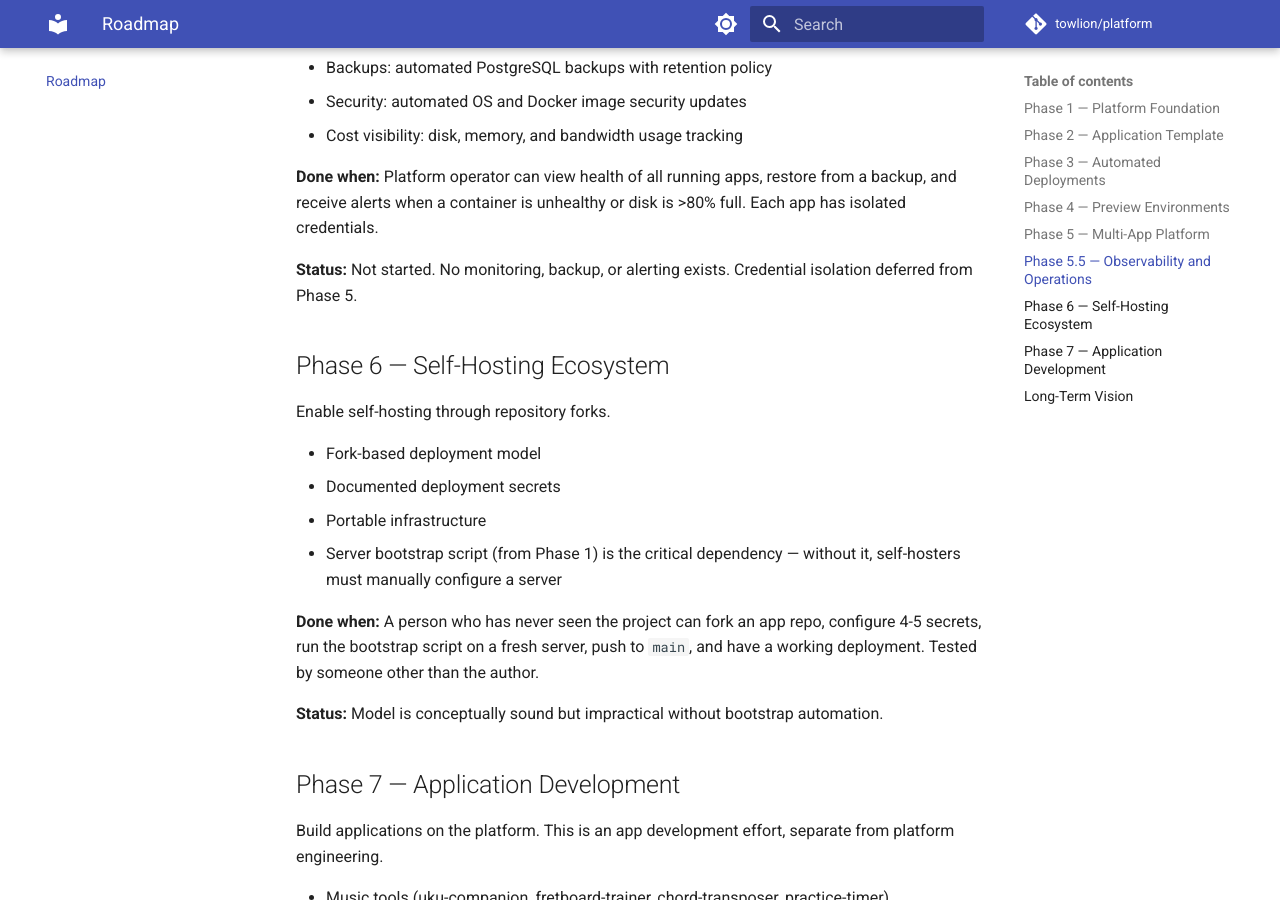
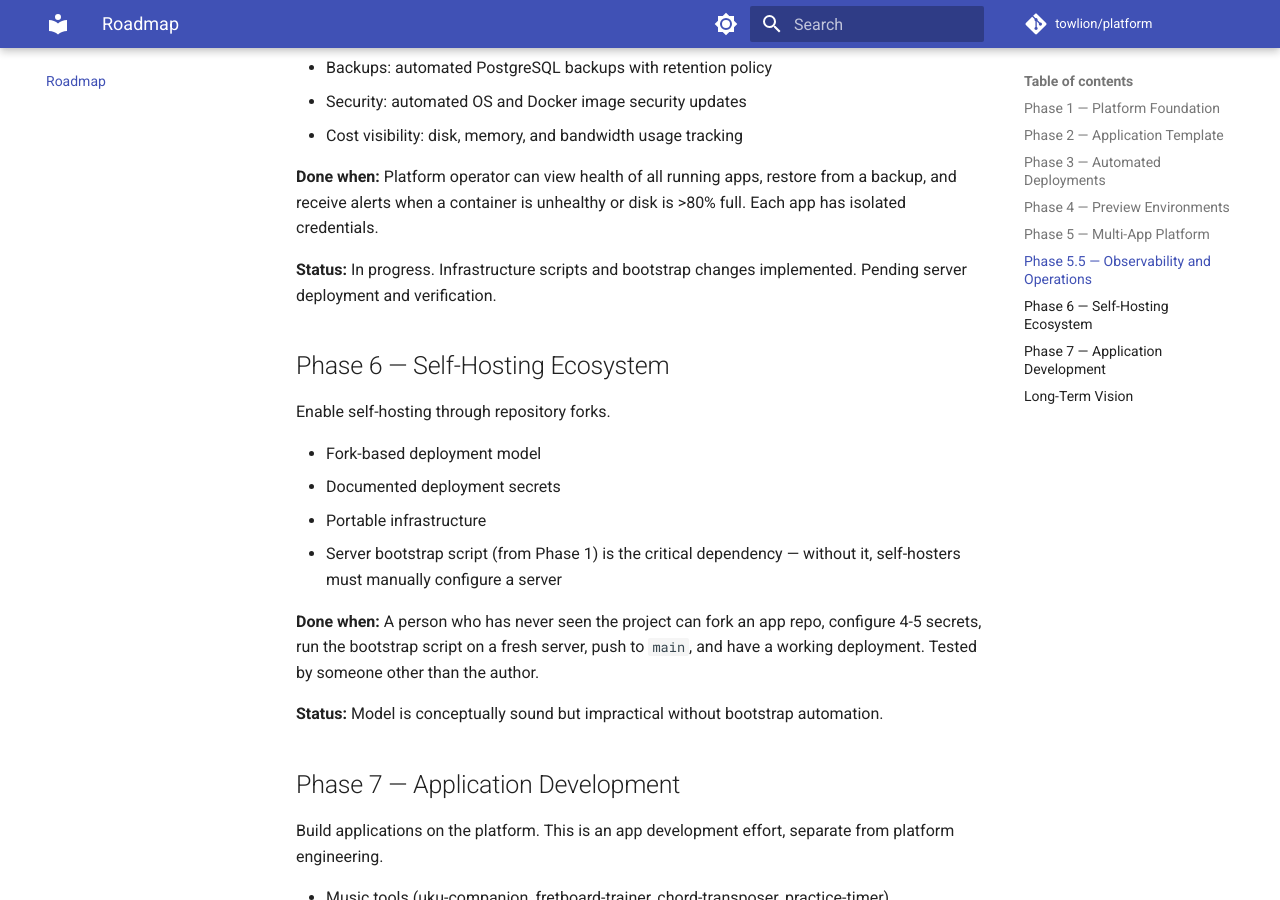
Before and after one commit to towlion/platform, an MkDocs documentation site: the page built from docs/roadmap.md, in a window 1280 px wide and 900 px high, scrolled down 2961 px. Built offline with MkDocs 1.6.1 and Material for MkDocs 9.7.7, drawn with Linux system fonts in a browser that asks for light colours; comment, search, counter and statistics services are not loaded.

Commit message:
feat: implement Phase 5.5 observability and operations
Add 6 infrastructure scripts and update bootstrap/verify for the
full observability stack: credential isolation, backups, centralized
logging (Loki + Promtail), monitoring (Grafana + cron alerts),
automated security updates, and cost visibility reporting.

Co-Authored-By: Claude Opus 4.6 (1M context) <noreply@anthropic.com>

```diff
--- a/docs/roadmap.md
+++ b/docs/roadmap.md
@@ -80,7 +80,7 @@ Add the operational foundation required before opening the platform to self-host
 
 **Done when:** Platform operator can view health of all running apps, restore from a backup, and receive alerts when a container is unhealthy or disk is >80% full. Each app has isolated credentials.
 
-**Status:** Not started. No monitoring, backup, or alerting exists. Credential isolation deferred from Phase 5.
+**Status:** In progress. Infrastructure scripts and bootstrap changes implemented. Pending server deployment and verification.
 
 ## Phase 6 — Self-Hosting Ecosystem
 
```
Also changed, not shown: 9 other files.
